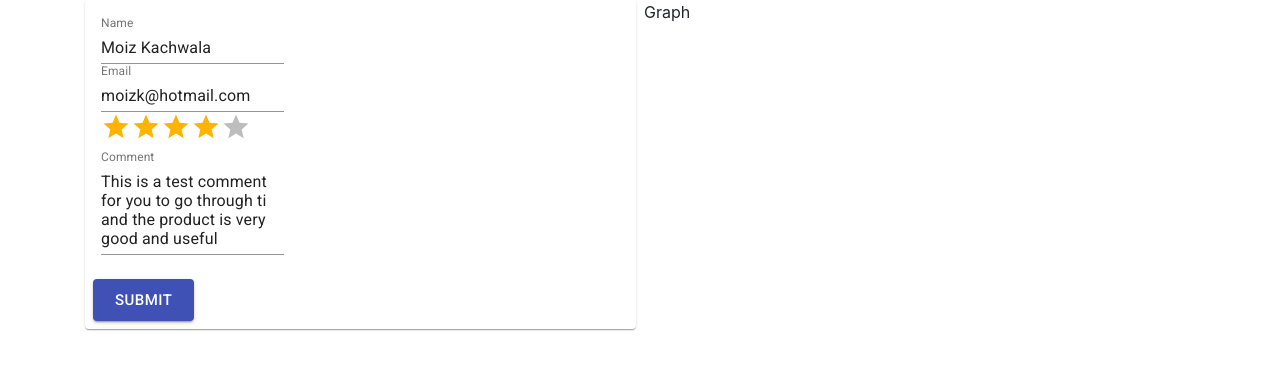
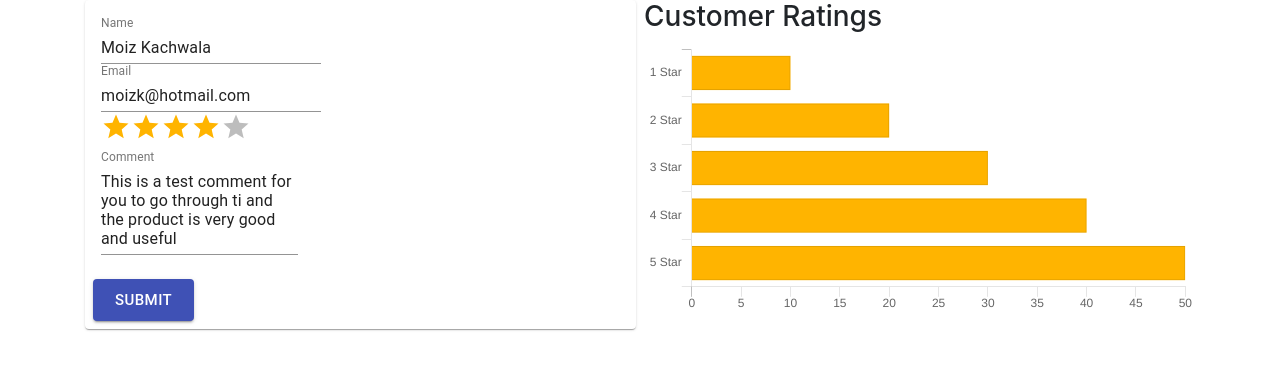
Before and after one commit to moizKachwala/checkout-test, a React (Create React App) app: page / in a window 1280 px wide. Shown: the top 370 px of the page. Built offline with nearby package versions, Linux system fonts and the light colour scheme.

Commit message:
added chart.js

```diff
--- a/package.json
+++ b/package.json
@@ -9,6 +9,7 @@
     "@testing-library/react": "^9.5.0",
     "@testing-library/user-event": "^7.2.1",
     "bootstrap": "^4.5.0",
+    "chart.js": "^2.9.3",
     "formik": "^2.1.4",
     "react": "^16.13.1",
     "react-bootstrap": "^1.0.1",
--- a/public/index.html
+++ b/public/index.html
@@ -17,7 +17,7 @@
     <link rel="manifest" href="%PUBLIC_URL%/manifest.json" />
 
     <!-- Fonts for material UI -->
-    <link rel="stylesheet" href="https://fonts.googleapis.com/css?family=Roboto:300,400,500,700&display=swap" />
+    <!-- <link rel="stylesheet" href="https://fonts.googleapis.com/css?family=Roboto:300,400,500,700&display=swap" /> -->
 
     <!--
       Notice the use of %PUBLIC_URL% in the tags above.
--- /dev/null
+++ b/src/common/widgets/ratingWidget/RatingWidget.js
@@ -0,0 +1,47 @@
+import React, { useEffect, useRef } from "react";
+import { Chart } from "chart.js";
+
+export default function BarChart({ title, desc, data }) {
+    const ref = useRef();
+    useEffect(() => {
+        const chart = new Chart(ref.current, {
+            data,
+            type: "horizontalBar",
+            options: {
+                legend: { display: false },
+                scales: {
+                    xAxes: [{
+                        gridLines: {
+                            drawOnChartArea: false,
+                        },
+                        ticks: {
+                            beginAtZero: true
+                        }
+                    }],
+                    yAxes: [{
+                        gridLines: {
+                            drawOnChartArea: false,
+                        },
+                        stacked: true
+                    }]
+                }
+            },
+        });
+
+        return () => {
+            chart.destroy();
+        };
+    }, [data]);
+
+    return (
+        <div className="kt-widget14">
+            <div className="kt-widget14__header kt-margin-b-30">
+                <h3 className="kt-widget14__title">{title}</h3>
+                <span className="kt-widget14__desc">{desc}</span>
+            </div>
+            <div>
+                <canvas ref={ref} />
+            </div>
+        </div>
+    );
+}
--- a/src/components/pages/FeedbackPage/FeedbackList.js
+++ b/src/components/pages/FeedbackPage/FeedbackList.js
@@ -5,9 +5,8 @@ import { Rating } from '@material-ui/lab';
 export default function FeedbackList({ feedbacks = [] }) {
     return (
         <div className="feedback-list">
-            <Card>
             {feedbacks.map(({ name, email, rating, comment }, index) => (
-                    <div key={index}>
+                <Card key={index} variant="outlined" square>
                     <CardHeader
                         title={name}
                         subheader={email}
@@ -20,9 +19,8 @@ export default function FeedbackList({ feedbacks = [] }) {
                             {comment}
                         </Typography>
                     </CardContent>
-                    </div>
+                </Card>
             ))}
-            </Card>
         </div>
     )
 }
--- a/src/components/pages/FeedbackPage/FeedbackPage.js
+++ b/src/components/pages/FeedbackPage/FeedbackPage.js
@@ -11,6 +11,7 @@ import {
 import { Rating } from '@material-ui/lab';
 
 import FeedbackList from './FeedbackList';
+import RatingWidget from '../../../common/widgets/ratingWidget/RatingWidget';
 
 export default function FeedbackPage(props) {
 
@@ -23,6 +24,17 @@ export default function FeedbackPage(props) {
                 feedback,
             ];
         });
+    }
+
+    const chartData = {
+        labels: ['1 Star', '2 Star', '3 Star', '4 Star', '5 Star'],
+        datasets: [{
+            label: "Customer Ratings",
+            data: [10, 20, 30, 40, 50],
+            backgroundColor: "#ffb400",
+            strokeColor: "brown",
+            borderWidth: 1
+        }],
     }
 
     return (
@@ -119,7 +131,7 @@ export default function FeedbackPage(props) {
                     </Formik>
                 </Grid>
                 <Grid item xs={12} sm={12} md={6}>
-                    Graph
+                    <RatingWidget title="Customer Ratings" data={chartData} />
                 </Grid>
                 <Grid item xs={12} sm={12} md={12}>
                     <FeedbackList feedbacks={feedbacks} />
```
Also changed, not shown: src/components/pages/FeedbackPage/RatingGraph.js (added, +7 -0 lines), 1 other file (tests, documents, lock files or other folders). Lines whose indentation alone changed are shown as unchanged.
